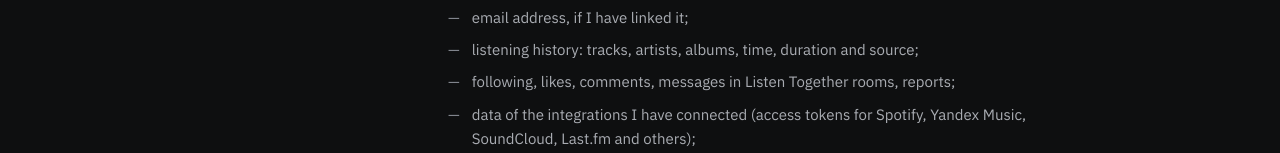
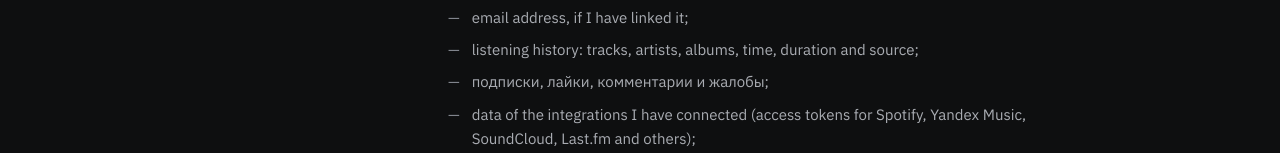
Before and after one commit to Peaostrel/VEINMusic, a Next.js app in the folder frontend/: page /consent in a window 1280 px wide. Shown: the part 647-800 px from the top of the page. Built offline with nearby package versions, Linux system fonts and the light colour scheme; no server answers.

Commit message:
Remove room messages from consent

```diff
--- a/frontend/app/consent/page.tsx
+++ b/frontend/app/consent/page.tsx
@@ -35,7 +35,7 @@
       "история прослушиваний: треки, исполнители, альбомы, время, длительность и источник;",
     ),
     t(
-      "подписки, лайки, комментарии, сообщения в комнатах совместного прослушивания, жалобы;",
+      "подписки, лайки, комментарии и жалобы;",
     ),
     t(
       "данные подключённых мною интеграций (токены доступа Spotify, Яндекс Музыки, SoundCloud, Last.fm и других);",
```
